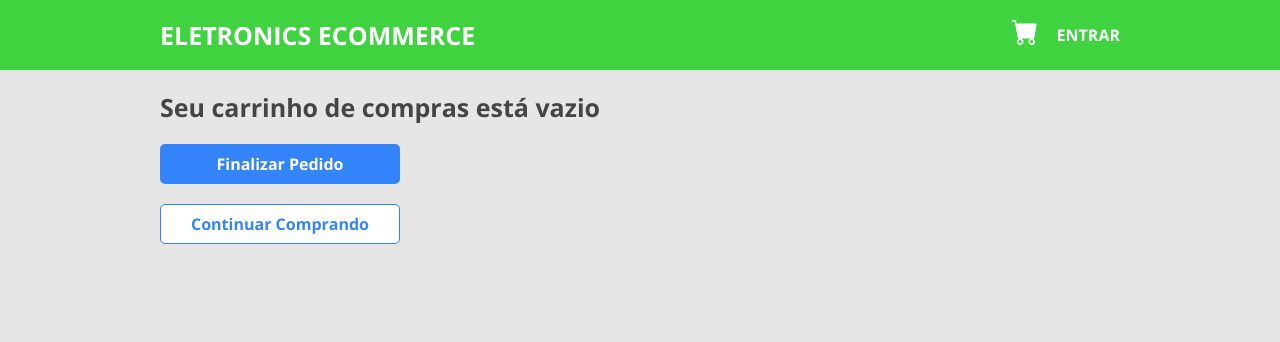
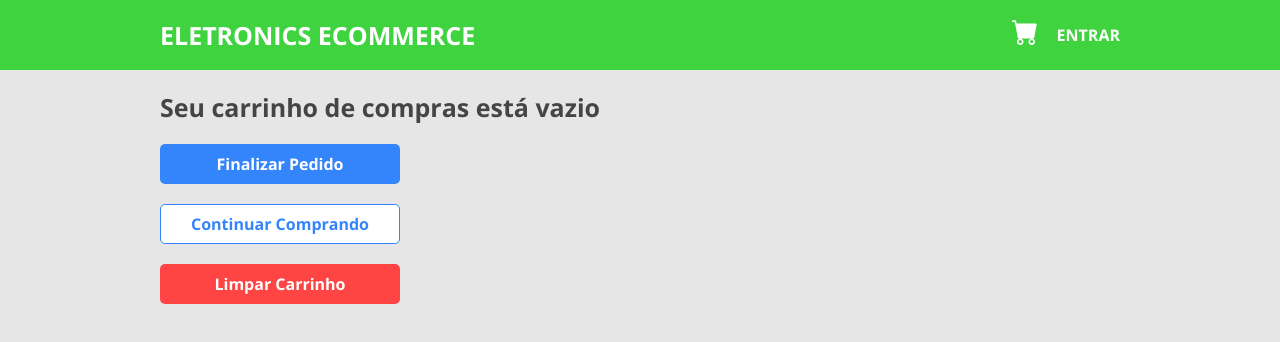
Before and after one commit to rafaelgauderio/typescript-ecommerce-frontweb, a React (Vite) app: page /cart in a window 1280 px wide. Shown: the top 342 px of the page. Built offline with nearby package versions, Linux system fonts and the light colour scheme.

Commit message:
button clean cart

```diff
--- a/package.json
+++ b/package.json
@@ -12,6 +12,7 @@
   "dependencies": {
     "@types/react-router-dom": "5.3.3",
     "axios": "0.27.2",
+    "bootstrap": "5.3.2",
     "react": "^18.2.0",
     "react-dom": "^18.2.0",
     "react-router-dom": "6.4.1"
--- /dev/null
+++ b/src/components/ButtonClean/index.tsx
@@ -0,0 +1,14 @@
+import './styles.css';
+
+type Props = {
+    message: string;
+};
+
+export default function ButtonClean( {message} : Props)  {
+
+    return (
+        <button className="ec-btn ec-btn-clean">
+            {message}
+        </button>
+    );
+}
--- /dev/null
+++ b/src/components/ButtonClean/styles.css
@@ -0,0 +1,7 @@
+.ec-btn-clean{
+
+  color: var(--color-font-white);
+  background-color: var(--color-danger);
+  border: none;
+  cursor: pointer;
+}
--- a/src/localStorage/cart-localStorage.ts
+++ b/src/localStorage/cart-localStorage.ts
@@ -18,3 +18,7 @@ export function get () : OrderDTO {
     return cart;
    //return JSON.parse(cartString);
 }
+
+export function clearLocalStorage () {
+    localStorage.setItem(CART_KEY, '{"items":[]}');
+}
--- a/src/routes/ClientHome/Cart/index.tsx
+++ b/src/routes/ClientHome/Cart/index.tsx
@@ -6,6 +6,7 @@ import * as cartService from '../../../services/cart-service';
 import { OrderDTO } from '../../../models/order';
 import { useState } from 'react';
 import { Link } from 'react-router-dom';
+import ButtonClean from '../../../components/ButtonClean';
 
 /*
 const item1: OrderItemDTO = new OrderItemDTO(
@@ -64,6 +65,13 @@ export default function Kart() {
     // iniciar o useState com o valor que estiver no localStorage
     const [cart, setCart] = useState<OrderDTO>(cartService.getCart());
 
+    function handleClearCart () {
+        // limpa o local storage
+        cartService.cleanCart();
+        // renderiza a tela novamente
+        setCart(cartService.getCart());
+    }
+
     return (
         <main>
             <section id="cart-container-section" className="ec-container">
@@ -111,6 +119,10 @@ export default function Kart() {
                         <ButtonWhite message={"Continuar Comprando"}>
                         </ButtonWhite>
                     </Link>
+                    <div onClick={handleClearCart}>
+                    <ButtonClean className="bg-danger text-white" message={"Limpar Carrinho"}>
+                    </ButtonClean>
+                    </div>
                 </div>
             </section>
         </main >
--- a/src/services/cart-service.ts
+++ b/src/services/cart-service.ts
@@ -21,3 +21,7 @@ export function addProductToCart (product : ProductDTO) {
         cartLocalStorage.save(cart);
     }
 }
+
+export function cleanCart () {
+    cartLocalStorage.clearLocalStorage();
+}
```
Also changed, not shown: 1 other file (tests, documents, lock files or other folders).
